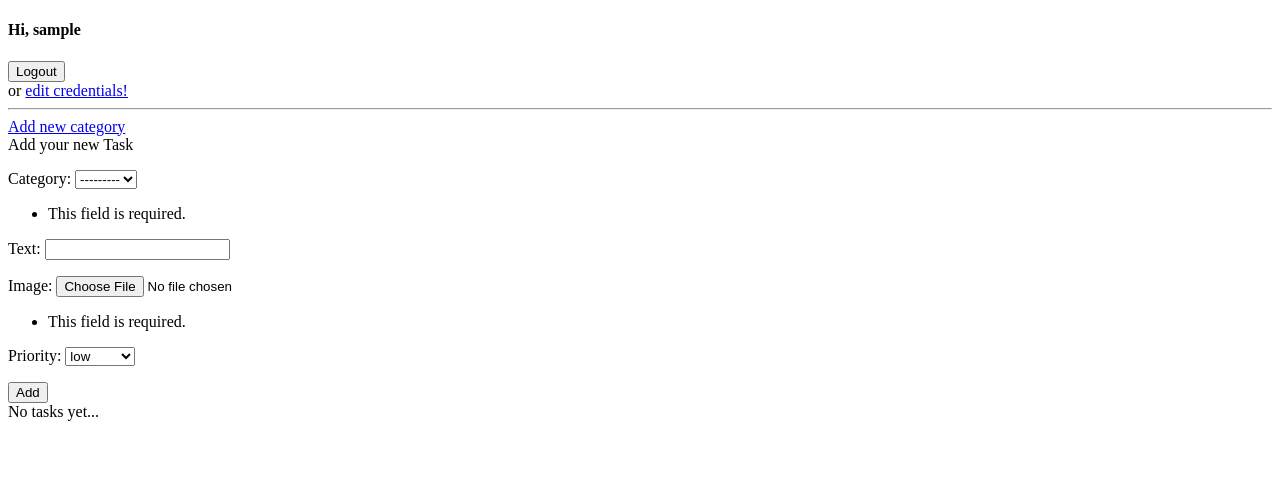
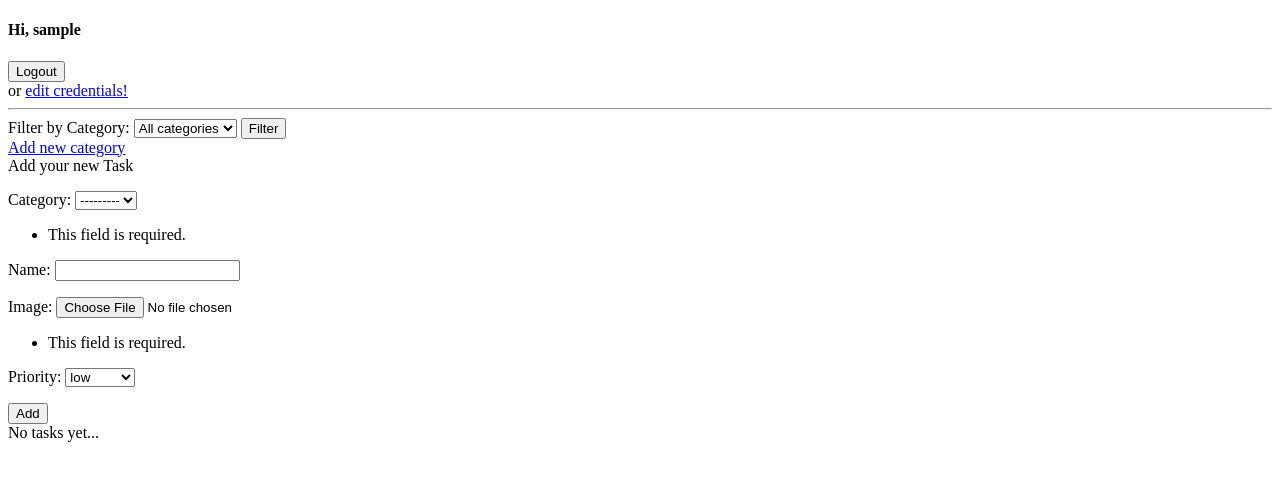
Before and after one commit to MohammadEslahi/ToDo-web-app, a Django app: page / in a window 1280 px wide. Shown: the top 481 px of the page. Run offline with Django 5.2, Linux system fonts and the light colour scheme; the visitor is signed in with stand-in values (Sample User, id 1); data that the repository does not hold is empty.

Commit message:
Added filter by category

```diff
--- a/main/admin.py
+++ b/main/admin.py
@@ -2,9 +2,9 @@ from django.contrib import admin
 from .models import *
 
 class TaskAdmin(admin.ModelAdmin):
-    list_display = ('text', 'priority', 'checked', 'date_created')
+    list_display = ('name', 'priority', 'checked', 'date_created')
     readonly_fields = ('date_created',)  # makes 'date_created' read-only (otherwise an error raises)
-    fields = ('text', 'category', 'priority', 'checked', 'date_created')
+    fields = ('name', 'category', 'priority', 'checked', 'date_created')
 
 
 class CategoryAdmin(admin.ModelAdmin):
--- a/main/forms.py
+++ b/main/forms.py
@@ -5,7 +5,7 @@ from .models import *
 class TaskForm(forms.ModelForm):
     class Meta:
         model = Task
-        fields = ['category', 'text', 'image', 'priority']
+        fields = ['category', 'name', 'image', 'priority']
 
 class AddCategoryForm(forms.ModelForm):
     class Meta:
--- a/main/models.py
+++ b/main/models.py
@@ -21,7 +21,7 @@ class Task(models.Model):
         ('2-medium', 'medium'),
         ('3-high','high')
     ]
-    text = models.CharField(max_length=20)
+    name = models.CharField(max_length=20)
     checked = models.BooleanField(default=False)
     image = models.ImageField(upload_to='taskimages/', blank=True, null=True)
     priority = models.CharField(max_length=8, choices=PRIORITY_CHOICES, default='low')
@@ -31,4 +31,4 @@ class Task(models.Model):
 
 
     def __str__(self):
-        return self.text
+        return self.name
--- a/main/views.py
+++ b/main/views.py
@@ -12,9 +12,18 @@ from django.contrib import messages
 def TasksView(request):
     if request.user.is_authenticated:
         tasks = Task.objects.filter(author=request.user).order_by('-priority', '-date_created') # two-factor-sorting
+
+        # handling new task form
         categories = Category.objects.filter(author=request.user)
         task_form = TaskForm(request.POST, request.FILES)
         task_form.fields['category'].queryset = categories
+
+        # Handle filtering by category
+        category_filter = request.GET.get('category_filter')
+        if category_filter:
+            tasks = tasks.filter(category__name=category_filter)
+
+
         if request.method == 'POST':
             if task_form.is_valid():
                 new_task = task_form.save(commit=False)
@@ -23,7 +32,7 @@ def TasksView(request):
                 messages.success(request, 'New task successfully added!')
                 return redirect('home')
 
-        return render(request, 'main.html', {'tasks':tasks, 'task_form':task_form})
+        return render(request, 'main.html', {'tasks':tasks, 'task_form':task_form, 'categories':categories})
     else:
         return render(request, 'main.html', {})
 
@@ -41,7 +50,9 @@ def deleteView(request, id):
 
 def updateView(request, id):
     obj = get_object_or_404(Task, id=id)
+    categories = Category.objects.filter(author=request.user)
     form = TaskForm(request.POST, request.FILES)
+    form.fields['category'].queryset = categories
     if request.user==obj.author:
         if request.method == 'POST':
             form = TaskForm(request.POST, request.FILES, instance=obj)
@@ -53,7 +64,9 @@ def updateView(request, id):
                 return render(request, 'update.html', {'TaskForm':form(instance=obj), 'obj':obj})
 
         else:
-            return render(request, 'update.html', {'TaskForm':TaskForm(instance=obj), 'obj':obj})
+            form = TaskForm(instance=obj)
+            form.fields['category'].queryset = categories
+            return render(request, 'update.html', {'TaskForm':form, 'obj':obj})
     else:
         return HttpResponse("You are not elligible to edit this item")
 
--- a/templates/main.html
+++ b/templates/main.html
@@ -30,8 +30,24 @@
     <hr>
 
 
-    {% if request.user.is_authenticated %}
-      <a href="{% url 'categories' request.user.id %}">Add new category</a>
+  {% if request.user.is_authenticated %}
+
+
+
+<!-- form for filtering tasks by category -->
+<form method="get" action="{% url 'home' %}">
+  <label for="category_filter">Filter by Category:</label>
+  <select name="category_filter" id="category_filter">
+    <option value="">All categories</option>
+    {% for category in categories %}
+      <option value="{{category.name}}" {% if category.name == request.GET.category_filter %} selected {% endif %}>{{category.name}}</option>
+    {% endfor %}
+  </select>
+  <button type="submit">Filter</button>
+</form>
+
+
+    <a href="{% url 'categories' request.user.id %}">Add new category</a>
 
     <!-- Form for adding Task -->
     <form method="post" enctype="multipart/form-data">{% csrf_token %}
@@ -39,6 +55,10 @@
       {{task_form.as_p}}
         <input type="submit" name="add_task" value="Add">
     </form>
+
+
+
+
 
     <!-- Showing all tasks -->
       {% if tasks %}
--- a/templates/update.html
+++ b/templates/update.html
@@ -2,6 +2,8 @@
 {% if obj.image %}
     <img src={{obj.image.url}} style="max-height: 100px">
 {% endif %}
+
+
 <form method="post" enctype="multipart/form-data"> {% csrf_token %}
     {{TaskForm.as_p}}
     <input type="submit" value="Update!">
```
Also changed, not shown: main/migrations/0008_alter_category_name.py (added), main/migrations/0009_rename_text_task_name.py (added), main/migrations/0010_alter_category_name.py (added).
